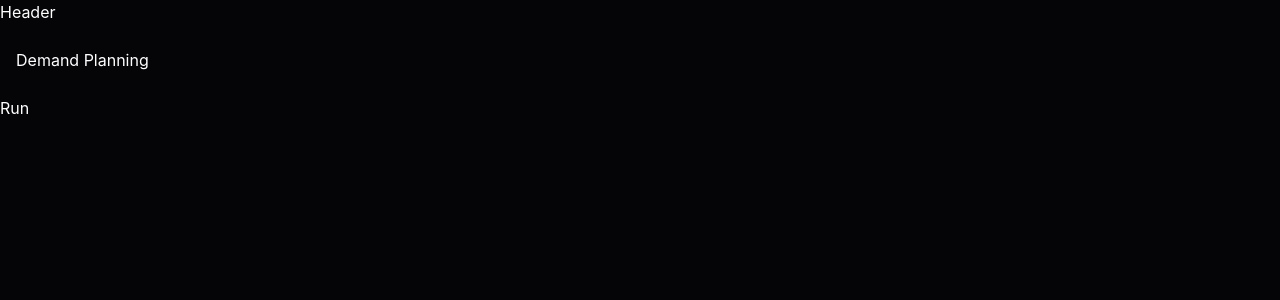
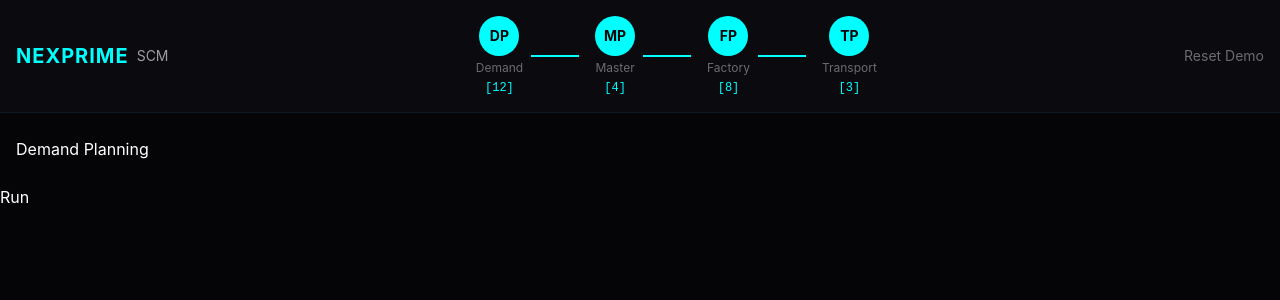
Before and after one commit to hsolemio-lee/SCM-PLATFORM-POC, a React (Vite) app: page /dp in a window 1280 px wide. Shown: the top 300 px of the page. Built offline with nearby package versions, Linux system fonts and the light colour scheme.

Commit message:
feat: implement pipeline header navigation

```diff
--- a/src/components/layout/Header.tsx
+++ b/src/components/layout/Header.tsx
@@ -1,3 +1,111 @@
+import { NavLink, useLocation } from 'react-router-dom';
+import { motion } from 'framer-motion';
+import { useSCM } from '../../context/SCMContext';
+import { stageOrder, stageLabels } from '../../mocks/data';
+import { SolverStage } from '../../types';
+
 export default function Header() {
-  return <header>Header</header>;
+  const { solverStatus, solverOutputs } = useSCM();
+  const location = useLocation();
+
+  const getBadgeCount = (stage: SolverStage): number => {
+    switch (stage) {
+      case 'dp':
+        return solverOutputs.dp.forecasts.length;
+      case 'mp':
+        return solverOutputs.mp.plans.length;
+      case 'fp':
+        return solverOutputs.fp.schedule.length;
+      case 'tp':
+        return solverOutputs.tp.routes.length;
+      default:
+        return 0;
+    }
+  };
+
+  const getNodeClasses = (stage: SolverStage): string => {
+    const status = solverStatus[stage];
+    const isActive = location.pathname === `/${stage}`;
+
+    const base = 'w-10 h-10 rounded-full flex items-center justify-center text-sm font-bold transition-all duration-300 cursor-pointer';
+
+    if (status === 'running') {
+      return `${base} bg-nexprime-cyan text-nexprime-darker animate-pulse`;
+    }
+    if (status === 'complete') {
+      return `${base} bg-nexprime-cyan text-nexprime-darker`;
+    }
+    if (isActive) {
+      return `${base} border-2 border-nexprime-cyan text-nexprime-cyan`;
+    }
+    return `${base} border-2 border-nexprime-cyan/30 text-nexprime-cyan/50`;
+  };
+
+  return (
+    <header className="bg-nexprime-dark border-b border-nexprime-blue/30">
+      <div className="container mx-auto px-4 py-4">
+        <div className="flex items-center justify-between">
+          {/* Logo */}
+          <div className="flex items-center gap-2">
+            <span className="text-nexprime-cyan font-bold text-xl tracking-wider">
+              NEXPRIME
+            </span>
+            <span className="text-white/60 text-sm">SCM</span>
+          </div>
+
+          {/* Pipeline Navigation */}
+          <nav className="flex items-center gap-2">
+            {stageOrder.map((stage, index) => (
+              <div key={stage} className="flex items-center">
+                <NavLink to={`/${stage}`} className="flex flex-col items-center gap-1">
+                  <motion.div
+                    className={getNodeClasses(stage)}
+                    whileHover={{ scale: 1.1 }}
+                    whileTap={{ scale: 0.95 }}
+                  >
+                    {stage.toUpperCase()}
+                  </motion.div>
+                  <span className="text-xs text-white/40">
+                    {stageLabels[stage].split(' ')[0]}
+                  </span>
+                  {solverStatus[stage] === 'complete' && (
+                    <motion.span
+                      initial={{ scale: 0 }}
+                      animate={{ scale: 1 }}
+                      className="text-xs text-nexprime-cyan font-mono"
+                    >
+                      [{getBadgeCount(stage)}]
+                    </motion.span>
+                  )}
+                </NavLink>
+
+                {/* Connector Line */}
+                {index < stageOrder.length - 1 && (
+                  <div className="w-12 h-0.5 mx-2 relative">
+                    <div className="absolute inset-0 bg-nexprime-cyan/20" />
+                    {solverStatus[stage] === 'complete' && (
+                      <motion.div
+                        initial={{ scaleX: 0 }}
+                        animate={{ scaleX: 1 }}
+                        transition={{ duration: 0.5 }}
+                        className="absolute inset-0 bg-nexprime-cyan origin-left"
+                      />
+                    )}
+                  </div>
+                )}
+              </div>
+            ))}
+          </nav>
+
+          {/* Reset Button */}
+          <button
+            onClick={() => window.location.reload()}
+            className="text-white/40 hover:text-white text-sm transition-colors"
+          >
+            Reset Demo
+          </button>
+        </div>
+      </div>
+    </header>
+  );
 }
```
